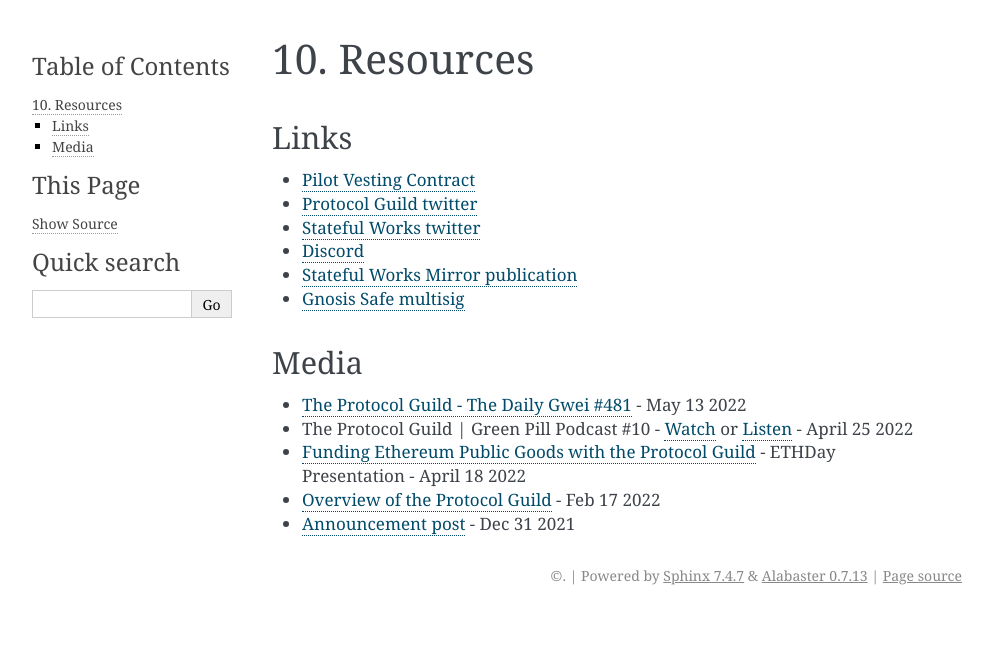
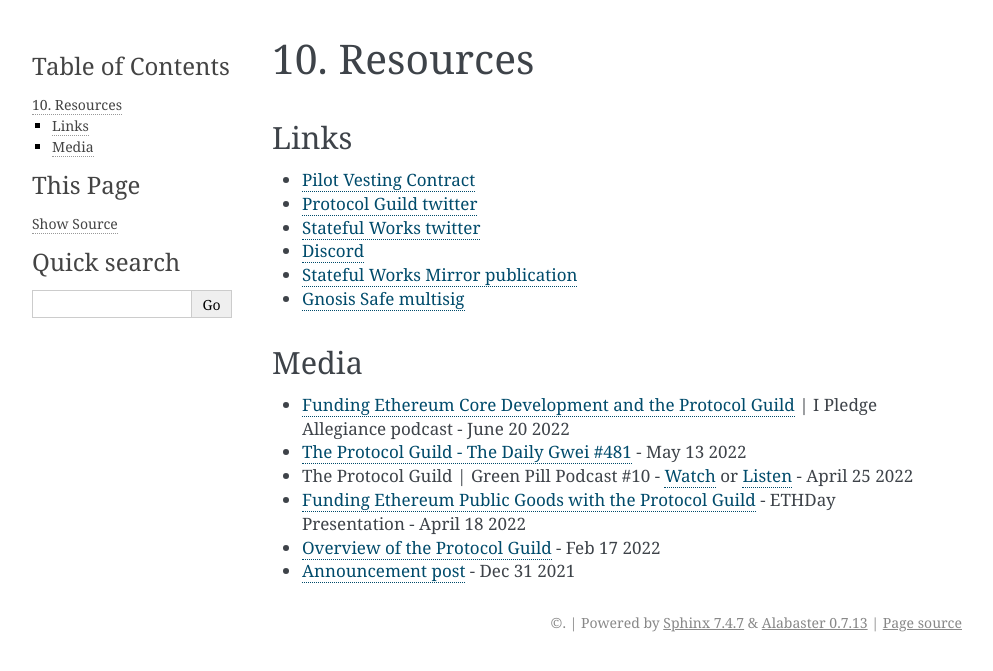
Before and after one commit to protocolguild/documentation, a Sphinx documentation site: the page built from docs/10-resources.md, in a window 1280 px wide. Shown: the top 671 px of the page, without its empty margins (148-1141 px from the left). Built offline with Sphinx 7.4.7, drawn with Linux system fonts in a browser that asks for light colours.

Commit message:
add i pledge allegiance podcast

```diff
--- a/docs/10-resources.md
+++ b/docs/10-resources.md
@@ -10,7 +10,7 @@
 - [Gnosis Safe multisig](https://gnosis-safe.io/app/eth:0xF6CBDd6Ea6EC3C4359e33de0Ac823701Cc56C6c4/balances)
 
 ## Media
-
+- [Funding Ethereum Core Development and the Protocol Guild](https://anchor.fm/i-pledge-allegiance/episodes/Trent-Van-Epps-and-Tim-Beiko---Funding-Ethereum-Core-Development-and-the-Protocol-Guild-e1k26qh) | I Pledge Allegiance podcast - June 20 2022
 - [The Protocol Guild - The Daily Gwei #481](https://thedailygwei.substack.com/p/the-protocol-guild-the-daily-gwei?s=w) - May 13 2022
 - The Protocol Guild | Green Pill Podcast #10 - [Watch](https://www.youtube.com/watch?v=VjE9a9COahc) or [Listen](https://availableon.com/greenpill) - April 25 2022
 - [Funding Ethereum Public Goods with the Protocol Guild](https://www.youtube.com/watch?v=Bhx7advbPLE) - ETHDay Presentation - April 18 2022
```
